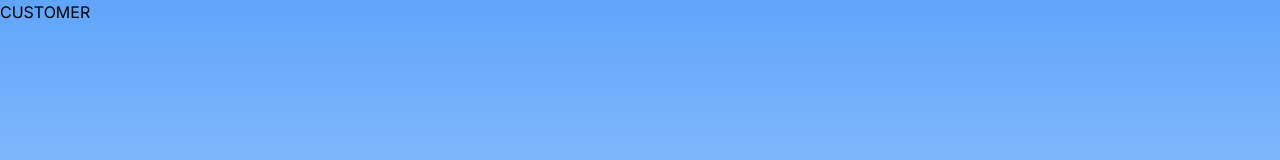
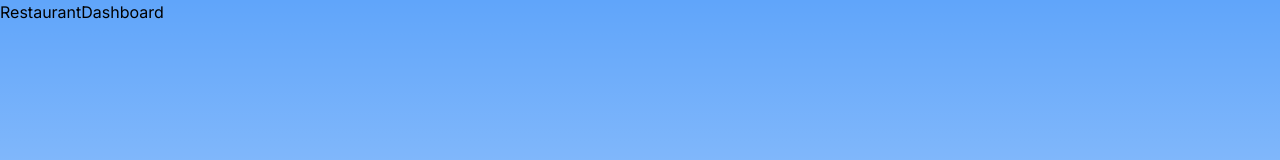
Before and after one commit to Sodolsky/FoodDeliveryApp-Frontend, a Next.js app: page /view in a window 1280 px wide. Shown: the top 160 px of the page. Built offline with nearby package versions, Linux system fonts and the light colour scheme; sample sign-in values are in the browser's storage.

Commit message:
Added a bunch of components and changed the logic of how viewing them in /view route works

```diff
--- /dev/null
+++ b/src/app/view/CustomerView.tsx
@@ -0,0 +1,5 @@
+import React from "react";
+
+export const CustomerView = () => {
+  return <div>CustomerView</div>;
+};
--- /dev/null
+++ b/src/app/view/DeliveryView.tsx
@@ -0,0 +1,5 @@
+import React from "react";
+
+export const DeliveryView = () => {
+  return <div>DeliveryView</div>;
+};
--- /dev/null
+++ b/src/app/view/LocationFormModal.tsx
@@ -0,0 +1,3 @@
+export const LocationFormModal = () => {
+  return <div>LocationFormModal</div>;
+};
--- /dev/null
+++ b/src/app/view/RestaurantDashboard.tsx
@@ -0,0 +1,3 @@
+export const RestaurantDashboard = () => {
+  return <div>RestaurantDashboard</div>;
+};
--- /dev/null
+++ b/src/app/view/RestaurantView.tsx
@@ -0,0 +1,13 @@
+import React, { useState } from "react";
+import { LocationFormModal } from "./LocationFormModal";
+import { RestaurantDashboard } from "./RestaurantDashboard";
+
+/*
+1.We need to do HTTP request to backend to check if restaurant has location data
+2.If it doesn't the we need to create a form where it can add the data and location
+3.If it has one then we view the dashboard
+ */
+export const RestaurantView = () => {
+  const [hasLocation, sethasLocation] = useState<boolean>(false);
+  return hasLocation ? <LocationFormModal /> : <RestaurantDashboard />;
+};
--- a/src/app/view/Views.tsx
+++ b/src/app/view/Views.tsx
@@ -2,16 +2,28 @@
 
 import { Spinner } from "@/Spinner";
 import { useRouter } from "next/navigation";
-import { useState } from "react";
+import React, { useState } from "react";
 import { useProtectedRoute } from "../../../utils/hooks/useProtectedRoute";
 import { userTypes } from "../../../utils/interfaces";
-
+import { CustomerView } from "./CustomerView";
+import { DeliveryView } from "./DeliveryView";
+import { RestaurantView } from "./RestaurantView";
+const getUserRoleComponent = (role: userTypes): JSX.Element => {
+  switch (role) {
+    case "CUSTOMER":
+      return <CustomerView />;
+    case "DELIVERY":
+      return <DeliveryView />;
+    case "RESTAURANT":
+      return <RestaurantView />;
+  }
+};
 export const Views = () => {
   const { isAuthorized } = useProtectedRoute(false);
-  const [role, setRole] = useState<userTypes>("CUSTOMER");
+  const [role, setRole] = useState<userTypes>("RESTAURANT");
   const router = useRouter();
   return isAuthorized ? (
-    <div> {role}</div>
+    <div>{getUserRoleComponent(role)}</div>
   ) : (
     <div className="flex justify-center items-center w-screen h-screen">
       <Spinner />
```
